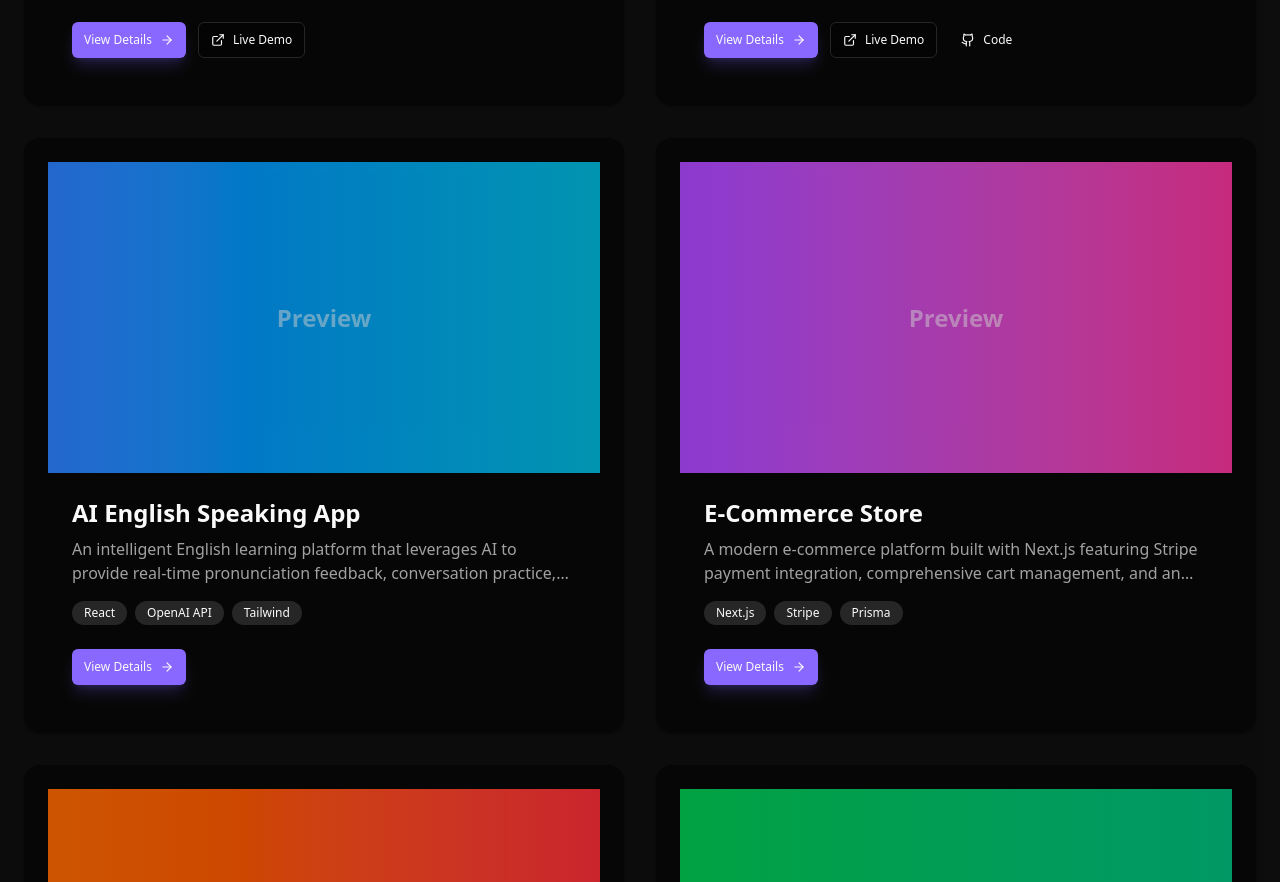
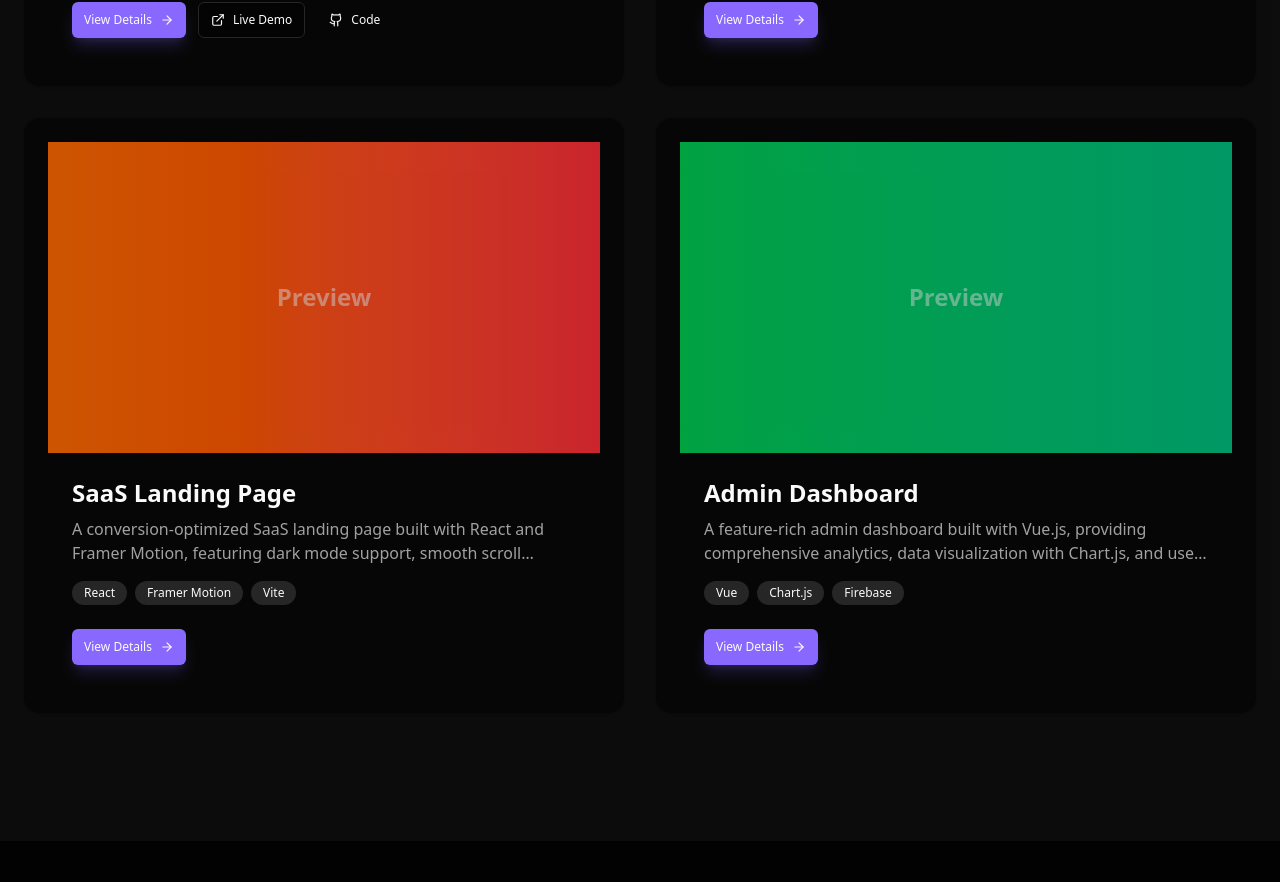
Before and after one commit to JasimMalook/jasim-portfolio, a Next.js app: page / in a window 1280 px wide. Shown: the part 3893-4775 px from the top of the page. Built offline with nearby package versions, Linux system fonts and the light colour scheme.

Commit message:
Add GitHub link to Adnayn, remove E-Commerce Store placeholder, show all projects as standard cards

```diff
--- a/src/data/projects.ts
+++ b/src/data/projects.ts
@@ -34,7 +34,7 @@ export const projects: ProjectDetail[] = [
         tags: ["Next.js", "Supabase", "E-Commerce", "Admin Panel", "Responsive Design", "SEO", "Full-Stack", "Web Development"],
         color: "from-slate-700 to-gray-900",
         liveUrl: "https://adnayn.com",
-        featured: true,
+        githubUrl: "https://github.com/JasimMalook/adnayn-ecommerce",
         images: [
             "/projects/adnayn-ecommerce/adnayn thumbnil.webp",
             "/projects/adnayn-ecommerce/Adnayn (1).webp",
@@ -286,53 +286,6 @@ export const projects: ProjectDetail[] = [
         ],
     },
     {
-        slug: "ecommerce-store",
-        title: "E-Commerce Store",
-        shortTitle: "E-Commerce Store",
-        category: "E-Commerce / Next.js",
-        summary: "Modern e-commerce platform with Stripe integration, cart management, and admin dashboard.",
-        description: "A modern e-commerce platform built with Next.js featuring Stripe payment integration, comprehensive cart management, and an admin dashboard for store operations.",
-        tags: ["Next.js", "Stripe", "Prisma"],
-        color: "from-purple-500 to-pink-500",
-        disabled: true,
-        challenge: "Building a modern, performant e-commerce platform with seamless payment processing and store management capabilities.",
-        challengePoints: [
-            "Modern e-commerce requirements",
-            "Stripe payment integration",
-            "Cart and inventory management",
-            "Admin dashboard needs",
-        ],
-        solution: "Developed with Next.js for server-side rendering and performance, Prisma for database management, and Stripe for secure payments.",
-        solutionPoints: [
-            "Next.js for SSR and performance",
-            "Prisma ORM for database",
-            "Stripe integration for payments",
-            "Admin dashboard for management",
-        ],
-        features: [
-            "Server-side rendered product pages",
-            "Stripe payment processing",
-            "Cart management system",
-            "Admin dashboard",
-        ],
-        techStack: [
-            { name: "Next.js", role: "Framework" },
-            { name: "Stripe", role: "Payments" },
-            { name: "Prisma", role: "Database ORM" },
-        ],
-        impact: "Showcases modern full-stack development with Next.js and payment integration.",
-        impactPoints: [
-            "Modern tech stack implementation",
-            "Secure payment processing",
-            "Scalable architecture",
-        ],
-        results: [
-            { metric: "Framework", value: "Next.js" },
-            { metric: "Payments", value: "Stripe" },
-            { metric: "Status", value: "Planned" },
-        ],
-    },
-    {
         slug: "saas-landing-page",
         title: "SaaS Landing Page",
         shortTitle: "SaaS Landing",
```
